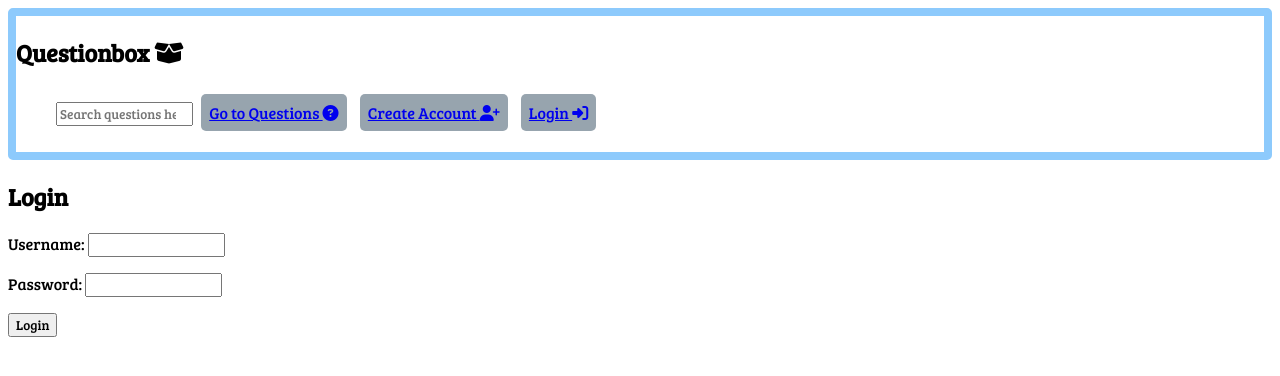
After one commit to momentum-team-4/django-questionbox-tleach01, a Django app: page /users/login/ in a window 1280 px wide. The commit adds this page. Shown: the top 376 px of the page. Run offline with Django 3.2, Linux system fonts and the light colour scheme; parts of the project's set-up code (start-up, migrations or seed data) failed here and were passed over; some libraries are stand-ins or nearby versions.

Commit message:
still fixing up paths

```diff
--- a/project/urls.py
+++ b/project/urls.py
@@ -14,7 +14,7 @@ Including another URLconf
     2. Add a URL to urlpatterns:  path('blog/', include('blog.urls'))
 """
 from os import name
-from questionbox.views import questions_list
+from questionbox.views import add_answer, question_detail, questions_list
 from django.contrib import admin
 from django.conf import settings
 from django.urls import include, path
@@ -27,7 +27,15 @@ urlpatterns = [
     path('admin/', admin.site.urls),
     path('accounts/', include('registration.backends.simple.urls')),
     path('', TemplateView.as_view(template_name="base.html")),
+
     path('questionbox/questions_list', questionbox_views.questions_list, name="questions_list"),
+    path('quesionbox/question_detail', questionbox_views.question_detail, name='question_detail'),
+    path('questionbox/add_question', questionbox_views.add_question, name="add_question"),
+    path('questionbox/add_answer', questionbox_views.add_answer, name="add_answer"),
+
+    path('users/create/', users_views.users_create, name='users_create'),
+    path('users/login/', users_views.users_login, name='users_login'),
+    path('users/logout/', users_views.users_logout, name='users_logout'),
 ]
 
 if settings.DEBUG:
--- a/questionbox/forms.py
+++ b/questionbox/forms.py
@@ -6,12 +6,14 @@ class QuestionForm(ModelForm):
         model = Question
         fields = [
             "title",
-            "body"
+            "body",
+            'author'
         ]
 
 class AnswerForm(ModelForm):
     class Meta:
         model = Answer
         fields = [
-            'body'
+            'body',
+            'author',
         ]
--- a/questionbox/models.py
+++ b/questionbox/models.py
@@ -7,8 +7,7 @@ class Question(models.Model):
     title = models.CharField(max_length=255, null=False, blank=False)
     body = models.TextField(null=False, blank=False)
     date_time = models.DateTimeField(auto_now_add=True)
-    #
-    user = models.ForeignKey(to=User, on_delete=models.CASCADE)
+    author = models.ForeignKey(to=User, on_delete=models.CASCADE)
 
     def __str__(self):
         return f'{self.title}'
@@ -17,7 +16,7 @@ class Question(models.Model):
 class Answer(models.Model):
     body = models.TextField(null=False, blank=False)
     date_time = models.DateTimeField(auto_now_add=True)
-    user = models.ForeignKey(to=User, on_delete=models.CASCADE)
+    author = models.ForeignKey(to=User, on_delete=models.CASCADE)
 
     def __str__(self):
         return f"{self.body}"
--- a/questionbox/views.py
+++ b/questionbox/views.py
@@ -22,10 +22,10 @@ def add_question(request):
         question = form.save(commit=False)
         question.user = request.user
         question.save()
-        return redirect(to="question_detail", pk=question.pk)
+        return redirect(to="question_list", pk=question.pk)
     form = QuestionForm()
 
-    return render(request, "templates/ask_question.html", {'form': form})
+    return render(request, "questions/add_question.html", {'form': form})
 
 @login_required
 def delete_question(request, pk):
--- a/static/css/style.css
+++ b/static/css/style.css
@@ -15,9 +15,8 @@
     display: inline-flex;
     margin: 5px;
     border-radius: 5px;
-    background-color: rgb(91, 178, 249) ;
+    background-color: rgb(151, 164, 174) ;
     color: rgb(3, 5, 7);
-    box-shadow: 0px 8px 6px 0px gray;
     padding: 8px;
     border-style: none;
     flex-flow: row wrap;
--- a/templates/base.html
+++ b/templates/base.html
@@ -18,13 +18,15 @@
         <nav class="navigation">
             <h2 class="webtitle"> Questionbox <i class="fas fa-box-open"></i></h2>
             <ul>
-                <li class="nav">Create Account <i class="fas fa-user-plus"></i></a></li>
-                <li class="nav">Login <i class="fas fa-sign-in-alt"></i></a></li>
+                <input required type="search" name="q" id="q" placeholder="Search questions here">
+                <li class="nav"> <a href="{%url 'questions_list' %}">Go to Questions <i class="fas fa-question-circle"></i></a></li>
+                <li class="nav"> <a href="{% url 'users_create' %}"> Create Account <i class="fas fa-user-plus"></i></a></li>
+                <li class="nav"> <a href="{% url 'users_login' %}"> Login <i class="fas fa-sign-in-alt"></i></a></li>
                 {% if request.user.is_authenticated %}
-                <li class="nav">Logout <i class="fas fa-sign-out-alt"></i></a></li>
+                <li class="nav"> <a href="{% url 'users_logout' %}"> Logout <i class="fas fa-sign-out-alt"></i></a></li>
                 {% endif %}
-                <li class="nav"> <a href="{%url 'questions_list' %}">Go to Questions <i class="fas fa-question-circle"></i></a></li>
-                <input required type="search" name="q" id="q" placeholder="Search questions here">
+
+
 
             </ul>
 
--- a/templates/questions/question_detail.html
+++ b/templates/questions/question_detail.html
@@ -2,4 +2,7 @@
 
 {% block content %}
 <h1>Question Detail</h1>
+
+<!-- #need all answers listed not just one, in order of most upvoted -->
+
 {% endblock %}
--- a/templates/questions/questions_list.html
+++ b/templates/questions/questions_list.html
@@ -1,5 +1,11 @@
 {% extends "base.html" %}
 
 {% block content %}
+
 <h1>Questions List</h1>
+
+<div><a href="{% url 'add_question' %}"> Add new question </a></div>
+
+<p class="question"><a href="{%url 'question_detail' %}"> {{question.name}} </a></p>
+
 {% endblock %}
--- /dev/null
+++ b/templates/users/users_login.html
@@ -0,0 +1,14 @@
+{% extends "base.html" %}
+
+
+{% block content %}
+
+<h2>Login</h2>
+
+<form method="POST">
+    {% csrf_token %}
+    <p>Username: <input type="text" name="username"></p>
+    <p>Password: <input type="password" name="password"></p>
+    <input type="submit" value="Login">
+</form>
+{% endblock %}
--- a/users/views.py
+++ b/users/views.py
@@ -7,37 +7,37 @@ from .forms import UserCreationForm
 from .models import User
 
 # Create your views here.
-# def users_create(request):
-#     if request.method == "GET":
-#         form =  UserCreationForm()
+def users_create(request):
+    if request.method == "GET":
+        form =  UserCreationForm()
 
-#     else:
-#         form = UserCreationForm(data=request.POST)
+    else:
+        form = UserCreationForm(data=request.POST)
 
-#         if form.is_valid():
-#             form.save()
-#             success(request, "Account created.")
-#             return redirect(to='questions_list')
+        if form.is_valid():
+            form.save()
+            success(request, "Account created.")
+            return redirect(to='questions_list')
 
-#     return render(request, "users/users_create.html", {"form": form})
+    return render(request, "users/users_create.html", {"form": form})
 
 
-# def users_login(request):
-#     if request.method == "POST":
-#         username = request.POST['username']
-#         password = request.POST['password']
-#         user = authenticate(request, username=username, password=password)
+def users_login(request):
+    if request.method == "POST":
+        username = request.POST['username']
+        password = request.POST['password']
+        user = authenticate(request, username=username, password=password)
 
-#         if user is not None:
-#             login(request, user)
-#             success(request, "login succeeded.")
-#             return redirect(to="questions_list")
+        if user is not None:
+            login(request, user)
+            success(request, "login succeeded.")
+            return redirect(to="questions_list")
 
-#     return render(request, "users/users_login.html")
+    return render(request, "users/users_login.html")
 
 
-# @login_required
-# def users_logout(request):
-#     logout(request)
-#     success(request, "logout succeeded.")
-#     return redirect(to="users_login")
+@login_required
+def users_logout(request):
+    logout(request)
+    success(request, "logout succeeded.")
+    return redirect(to="users_login")
```
Also changed, not shown: templates/questions/add_question.html (+7 -0 lines), templates/register.html (added, +9 -0 lines), templates/users/users_create.html (added, +11 -0 lines), questionbox/migrations/0002_auto_20201008_1742.py (added).
